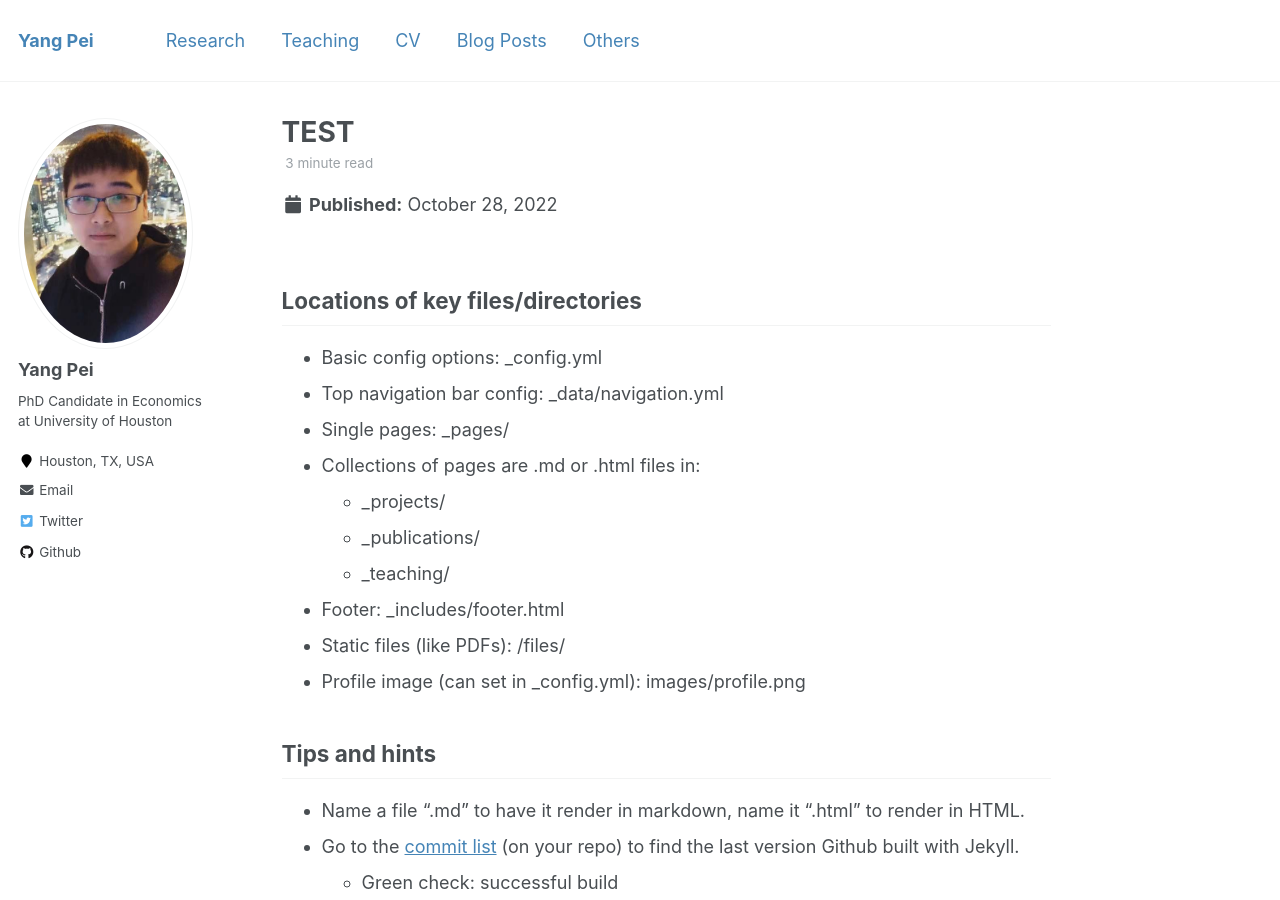
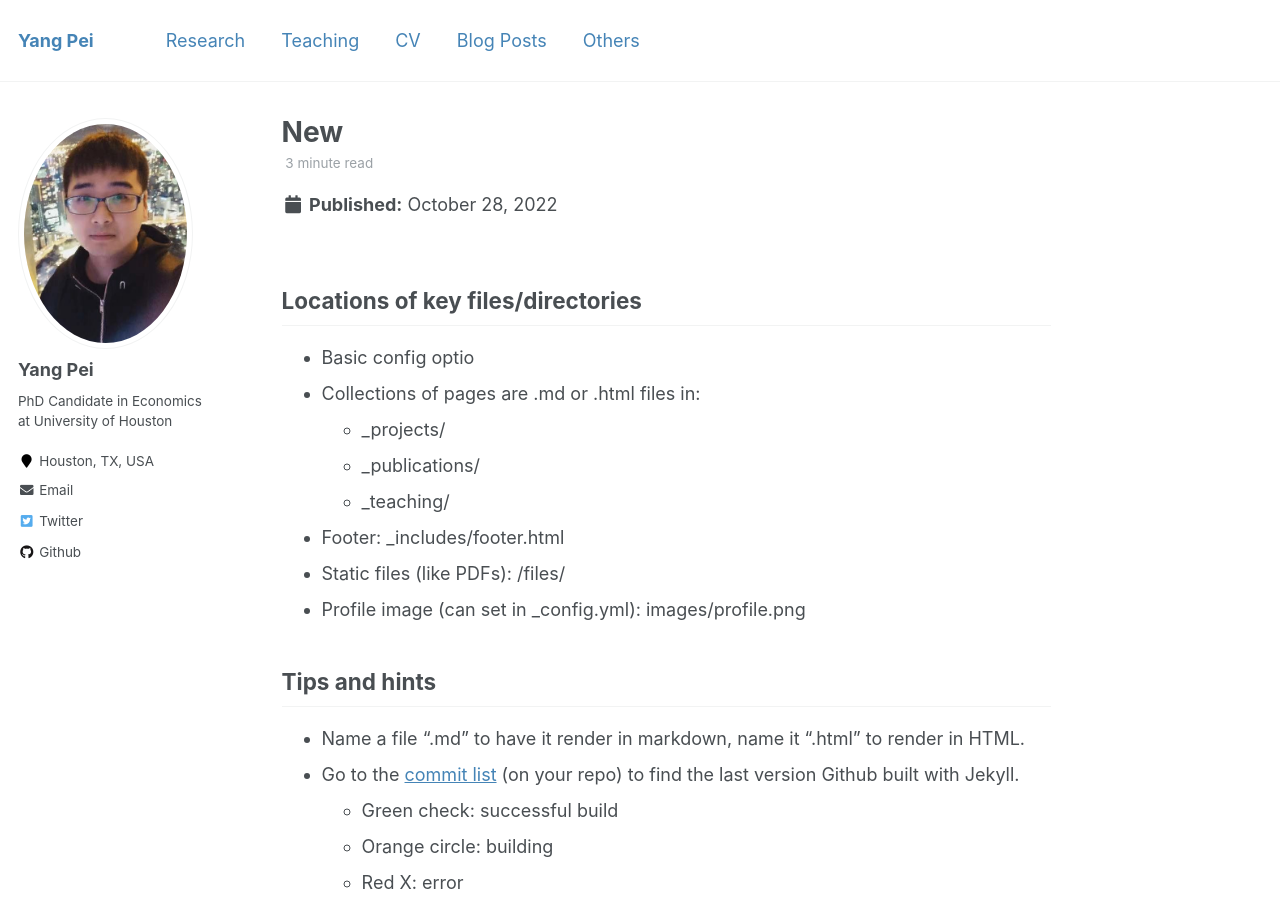
Before and after one commit to ypei1/ypei1.github.io, a Jekyll site: the page built from _posts/2022-10-18-test-1.md, in a window 1280 px wide and 900 px high. Built offline with Jekyll 4.4.1, drawn with Linux system fonts in a browser that asks for light colours.

Commit message:
Update 2022-10-18-test-1.md

```diff
--- a/_posts/2022-10-18-test-1.md
+++ b/_posts/2022-10-18-test-1.md
@@ -1,5 +1,5 @@
 ---
-title: 'TEST'
+title: 'New'
 date: 2022-10-28
 permalink: /posts/2022/10/testlink/
 tags:
@@ -12,9 +12,7 @@
 
 ## Locations of key files/directories
 
-* Basic config options: _config.yml
-* Top navigation bar config: _data/navigation.yml
-* Single pages: _pages/
+* Basic config optio
 * Collections of pages are .md or .html files in:
   * _projects/
   * _publications/
```
